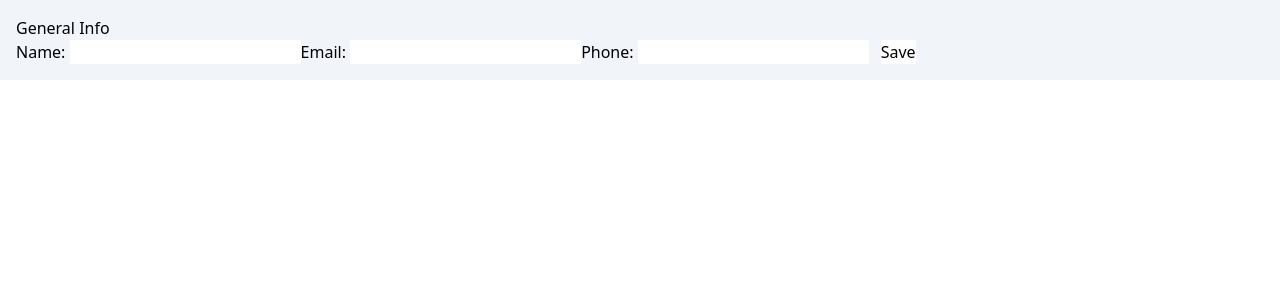
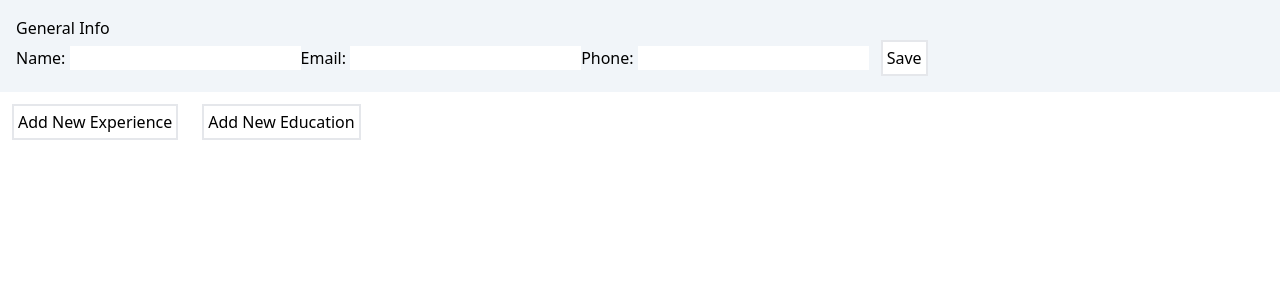
Before and after one commit to RyanMcEntire/cv-application-2, a React (Vite) app: page / in a window 1280 px wide. Shown: the top 300 px of the page. Built offline with nearby package versions, Linux system fonts and the light colour scheme.

Commit message:
add multi render for experience and educations, and save state from all components

```diff
--- a/package.json
+++ b/package.json
@@ -11,11 +11,13 @@
   },
   "dependencies": {
     "react": "^18.2.0",
-    "react-dom": "^18.2.0"
+    "react-dom": "^18.2.0",
+    "uuid": "^9.0.1"
   },
   "devDependencies": {
     "@types/react": "^18.2.15",
     "@types/react-dom": "^18.2.7",
+    "@types/uuid": "^9.0.4",
     "@typescript-eslint/eslint-plugin": "^6.0.0",
     "@typescript-eslint/parser": "^6.0.0",
     "@vitejs/plugin-react": "^4.0.3",
--- a/src/App.tsx
+++ b/src/App.tsx
@@ -3,6 +3,7 @@ import List from './components/List';
 import General from './components/General';
 import Education from './components/Education';
 import Experience from './components/Experience';
+import { v4 as uuidv4 } from 'uuid';
 
 interface GeneralData {
   name: string;
@@ -26,9 +27,11 @@ interface EducationData {
 }
 
 const App = () => {
-  const [general, setGeneral] = useState<GeneralData | object>(
-    {}
-  );
+  const [general, setGeneral] = useState<GeneralData>({
+    name: '',
+    email: '',
+    phone: '',
+  });
   const [educations, setEducations] = useState<EducationData[]>([]);
   const [experiences, setExperiences] = useState<ExperienceData[]>([]);
 
@@ -48,17 +51,73 @@ const App = () => {
     });
   };
 
+  const handleGeneralUpdate = (data: GeneralData) => {
+    setGeneral(data);
+  };
+
+  const handleAddNewExperience = () => {
+    const newExperience: ExperienceData = {
+      id: uuidv4(),
+      name: '',
+      title: '',
+      dateStart: '',
+      dateEnd: '',
+    };
+    setExperiences((prevExperiences) => [...prevExperiences, newExperience]);
+  };
+
+  const handleAddNewEducation = () => {
+    const newEducation: EducationData = {
+      id: uuidv4(),
+      name: '',
+      title: '',
+      date: '',
+    };
+    setEducations((prevEducations) => [...prevEducations, newEducation]);
+  };
+
   return (
     <>
-      <General
-      />
+      <General onUpdate={handleGeneralUpdate} />
+      <button
+        className="border-solid border-2 p-1 m-3"
+        onClick={() => handleAddNewExperience()}
+      >
+        Add New Experience
+      </button>
       <List
         items={experiences}
         onUpdate={(data: ExperienceData, index: number) =>
           handleUpdate(data, index, setExperiences)
         }
-        renderer={(data, onUpdate) => <Experience key={data.id} data={data} onUpdate={(data) =>
-          handleUpdate(data, experiences.indexOf(data), setExperiences)} />}
+        renderer={(data, onUpdate) => (
+          <Experience
+            key={data.id}
+            id={data.id}
+            data={data}
+            onUpdate={onUpdate}
+          />
+        )}
+      />
+      <button
+        className="border-solid border-2 p-1 m-3"
+        onClick={() => handleAddNewEducation()}
+      >
+        Add New Education
+      </button>
+      <List
+        items={educations}
+        onUpdate={(data: EducationData, index: number) =>
+          handleUpdate(data, index, setEducations)
+        }
+        renderer={(data, onUpdate) => (
+          <Education
+            key={data.id}
+            id={data.id}
+            data={data}
+            onUpdate={onUpdate}
+          />
+        )}
       />
     </>
   );
--- a/src/components/Education.tsx
+++ b/src/components/Education.tsx
@@ -1,20 +1,22 @@
 import { ChangeEvent, FormEvent, useState } from 'react';
 
-interface FormData {
-  name: string;
-  title: string;
-  date: string;
-}
 
-interface EduData {
+interface EducationData {
   id: string;
   name: string;
   title: string;
   date: string;
 }
 
-export default function Education({ onUpdate, id }) {
-  const [formData, setFormData] = useState<FormData>({
+interface EducationProps {
+  onUpdate: (data: EducationData) => void;
+  id: string;
+  data: EducationData;
+}
+
+export default function Education({ onUpdate, id }: EducationProps) {
+  const [formData, setFormData] = useState<EducationData>({
+    id,
     name: '',
     title: '',
     date: '',
@@ -27,8 +29,7 @@ export default function Education({ onUpdate, id }) {
 
   const handleSubmit = (e: FormEvent<HTMLFormElement>) => {
     e.preventDefault();
-    const educationInfo: EduData = { id, name, title, date };
-    onUpdate(educationInfo)
+    onUpdate(formData);
   };
 
   return (
--- a/src/components/Experience.tsx
+++ b/src/components/Experience.tsx
@@ -11,6 +11,7 @@ interface ExperienceData {
 interface ExperienceProps {
   onUpdate: (data: ExperienceData) => void;
   id: string;
+  data: ExperienceData;
 }
 
 export default function Experience({ onUpdate, id }: ExperienceProps) {
@@ -31,6 +32,8 @@ export default function Experience({ onUpdate, id }: ExperienceProps) {
     e.preventDefault();
     onUpdate(formData);
   };
+
+
 
   return (
     <>
--- a/src/components/General.tsx
+++ b/src/components/General.tsx
@@ -1,13 +1,17 @@
 import { ChangeEvent, FormEvent, useState } from 'react';
 
-interface FormData {
+interface GeneralData {
   name: string;
   email: string;
   phone: string;
 }
 
-export default function General() {
-  const [formData, setFormData] = useState<FormData>({
+interface GeneralProps {
+  onUpdate: (data: GeneralData) => void;
+}
+
+export default function General({ onUpdate }: GeneralProps) {
+  const [formData, setFormData] = useState<GeneralData>({
     name: '',
     email: '',
     phone: '',
@@ -20,9 +24,7 @@ export default function General() {
 
   const handleSubmit = (e: FormEvent<HTMLFormElement>) => {
     e.preventDefault();
-    alert(
-      `Name: ${formData.name}, Email: ${formData.email}, Phone: ${formData.phone}`
-    );
+    onUpdate(formData);
   };
 
   return (
@@ -51,7 +53,10 @@ export default function General() {
             value={formData.phone}
             onChange={handleChange}
           />
-          <button className="bg-white ml-3" type="submit">
+          <button
+            className="bg-white ml-3 border-solid border-2 p-1"
+            type="submit"
+          >
             Save
           </button>
         </form>
--- a/src/components/List.tsx
+++ b/src/components/List.tsx
@@ -1,5 +1,3 @@
-import React from 'react';
-
 interface ListProps<T> {
   items: T[];
   onUpdate: (data: T, index: number) => void;
```
Also changed, not shown: 1 other file (tests, documents, lock files or other folders).
